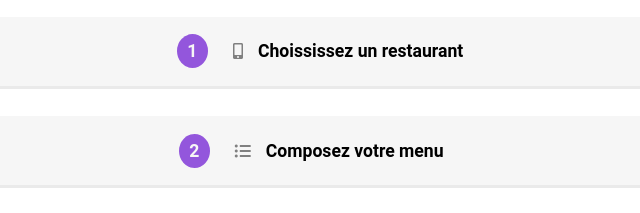
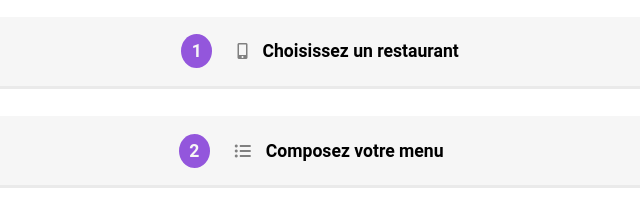
Before and after one commit to Arnaud9876/arnaud_TRAMA_3_01_09_2021, a website: page index.html in a window 1280 px wide. Shown: the part 492-705 px from the top of the page, 321-961 px from the left. Drawn offline with Linux system fonts and the light colour scheme.

Commit message:
1.8 finitions

```diff
--- a/index.html
+++ b/index.html
@@ -45,7 +45,7 @@
         <ol>
             <li class="liste-fonctionnement">
                 <p class="liste-fonctionnement__numero numero__1">1</p><i class="fas fa-mobile-alt puces"></i>
-                <p class="liste-fonctionnement__p">Choississez un restaurant</p>
+                <p class="liste-fonctionnement__p">Choisissez un restaurant</p>
             </li>
             <li class="liste-fonctionnement">
                 <p class="liste-fonctionnement__numero numero__2">2</p><i class="fas fa-list-ul puces"></i>
```
Also changed, not shown: AlaFrancaise.html (+1 -1 lines), LaNoteEnchantée.html (+1 -1 lines), LaPalette.html (+1 -1 lines), LeDélice.html (+1 -1 lines), public/css/prefixed/style.css (+77 -30 lines), public/css/style.css (+27 -65 lines).
